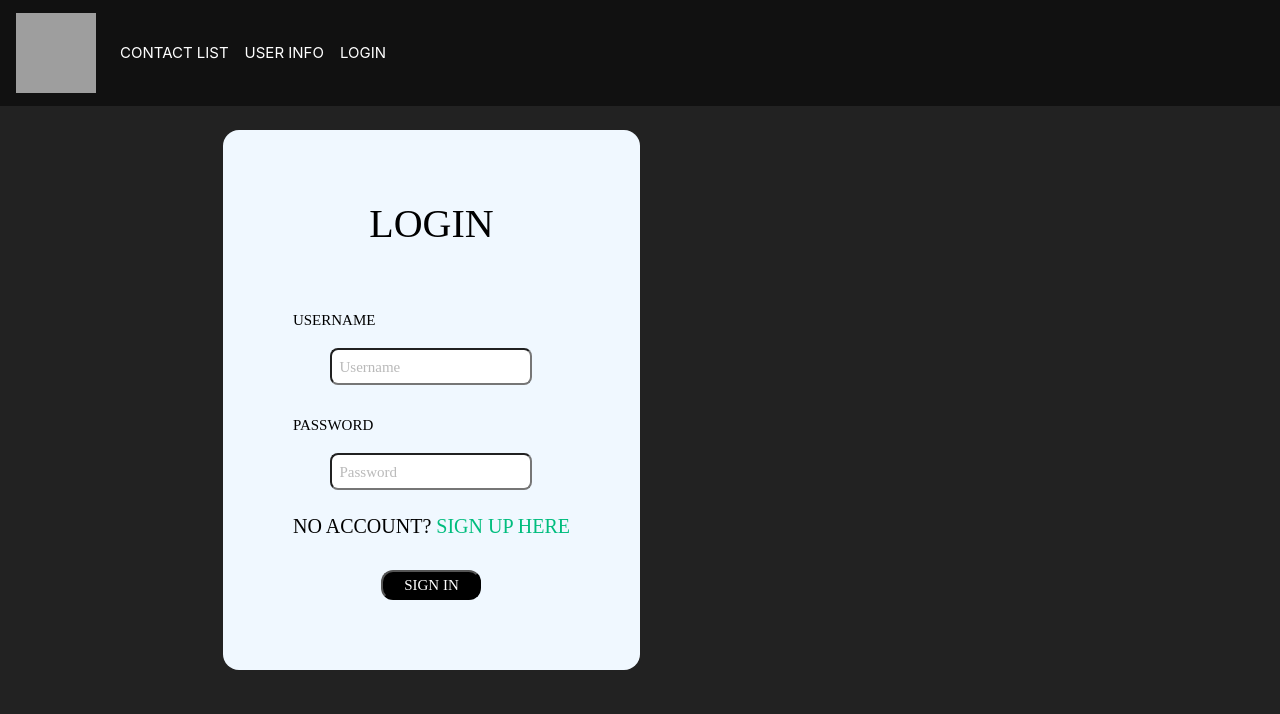
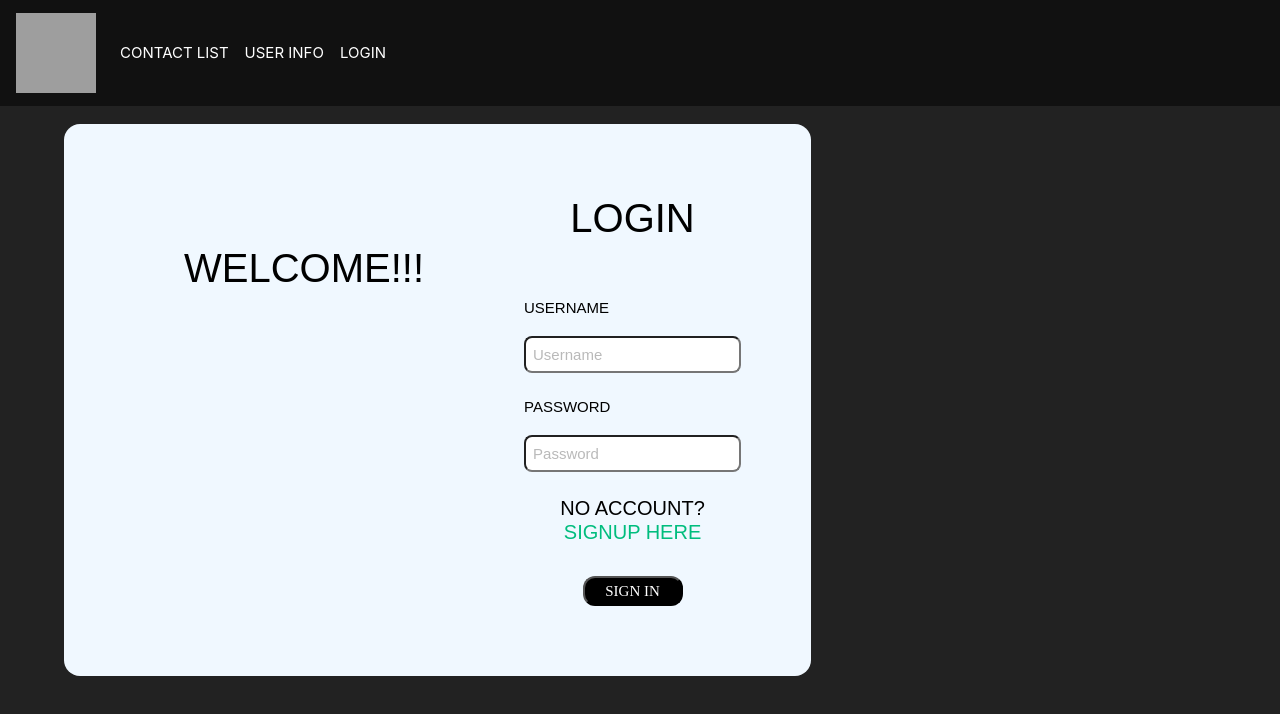
Before and after one commit to LegendPoint/AAA, a Vue app in the folder contactlist-master/vue-contactList/: page /login in a window 1280 px wide. Shown: the top 714 px of the page. Built offline with nearby package versions, Linux system fonts and the light colour scheme; grey boxes are pictures that could not be loaded; a web font is replaced by a local one.

Commit message:
Update Login.vue

```diff
--- a/contactlist-master/vue-contactList/src/views/Login.vue
+++ b/contactlist-master/vue-contactList/src/views/Login.vue
@@ -1,6 +1,9 @@
 <template>
   <main>
     <div class="container">
+      <div class="welcome-text">
+    <h1>WELCOME!!!</h1>
+  </div>
       <div class="loginPanel">
         <h1>LOGIN</h1><br/>
         <div>
@@ -8,13 +11,17 @@
           <input v-model="username" type="text" placeholder="Username">
           <div id="username_empty" >Invalid Username</div>
           <div id="username_incorrect" >Incorrect username or password</div>
+          <div>
           <p class="info" placeholder="Password">PASSWORD</p>
+        </div>
           <input v-model="password" type="password" placeholder="Password">
           <div id="password_empty" class="input_error">Invalid Password</div>
         </div><br/>
-          <h5>NO ACCOUNT? <a href="/register">SIGN UP HERE</a></h5><br/>
+        <h5>NO ACCOUNT? <a href="/register">SIGNUP HERE</a></h5><br/>
         <button type="submit" @click="login">SIGN IN</button>
+        <button v-if="isLoggedIn" @click="logout">LOGOUT</button>
       </div>
+
 </div>
   </main>
 </template>
@@ -26,7 +33,8 @@ export default{
   data() {
     return {
       username: '',
-      password: ''
+      password: '',
+      isLoggedIn: false,
     }
   },
   methods: {
@@ -45,6 +53,7 @@ export default{
         console.log(result.data);
         //each user/pass should be unique, thus 1
         if(result.data.length == 1){
+          this.isLoggedIn = true;
           this.$router.push('/contactlist');
         }
         else{
@@ -59,6 +68,11 @@ export default{
         console.error(error);
       });
     },
+
+    logout() {
+      this.isLoggedIn = false;
+      this.$router.push('/');
+    }
   },
 };
 
@@ -77,6 +91,7 @@ p.info {
 
 #username_empty,
 #password_empty{
+
   margin-left: 3px;
   opacity: 60%;
   font-size: 80%;
@@ -94,4 +109,32 @@ p.info {
   display: none;
 }
 
+.container{
+    display: left;
+    font-family: 'Montserrat', sans-serif;
+    color: black;
+    background-color: rgb(220, 227, 233);
+    border-radius: 16px 16px 16px 16px;
+    padding: 100%;
+    width: 100%;
+
+}
+  .loginPanel {
+    font-family: 'Montserrat', sans-serif;
+    margin-left:0px;
+    margin-right:0px;
+    width: 100%;
+    text-align: center;
+    padding-left:50px;
+  }
+  .welcome-text {
+  font-family: 'Montserrat', sans-serif;
+  text-align: center;
+  margin-bottom: 10px;
+  padding:50px;
+
+}
+
+
+
 </style>
```
Lines whose indentation alone changed are shown as unchanged.
